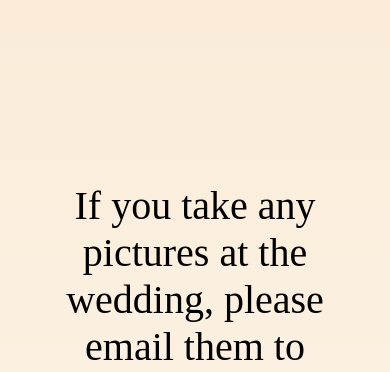
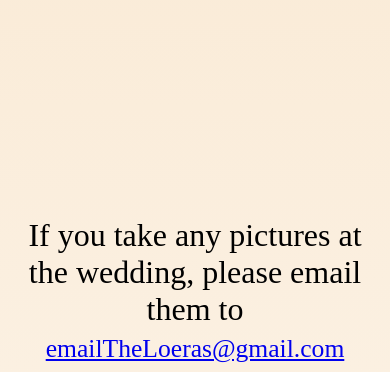
Before and after one commit to lgloera2023/lukede-wedding-site, a plain HTML site: page pictures.html in a window 390 px wide. Shown: the part 65-437 px from the top of the page. Drawn offline with Linux system fonts and the light colour scheme.

Commit message:
Update font sizes

```diff
--- a/Pictures/pictures.css
+++ b/Pictures/pictures.css
@@ -44,7 +44,7 @@ nav {
     position: relative;
     top: 50%;
     transform: translateY(-50%);
-    font-size: 2.5em;
+    font-size: 3em;
 }
 
 .engagement-photos-ad {
@@ -111,4 +111,11 @@ nav {
     p a {
         font-size: 0.8em;
     }
+
+    .share-pics p {
+        position: relative;
+        top: 50%;
+        transform: translateY(-50%);
+        font-size: 2em;
+    }
 }
--- a/index.css
+++ b/index.css
@@ -157,4 +157,7 @@ main {
         font-size: 1.6em;
     }
 
+    .intro-text {
+        font-size: 2rem;
+    }
 }
```
